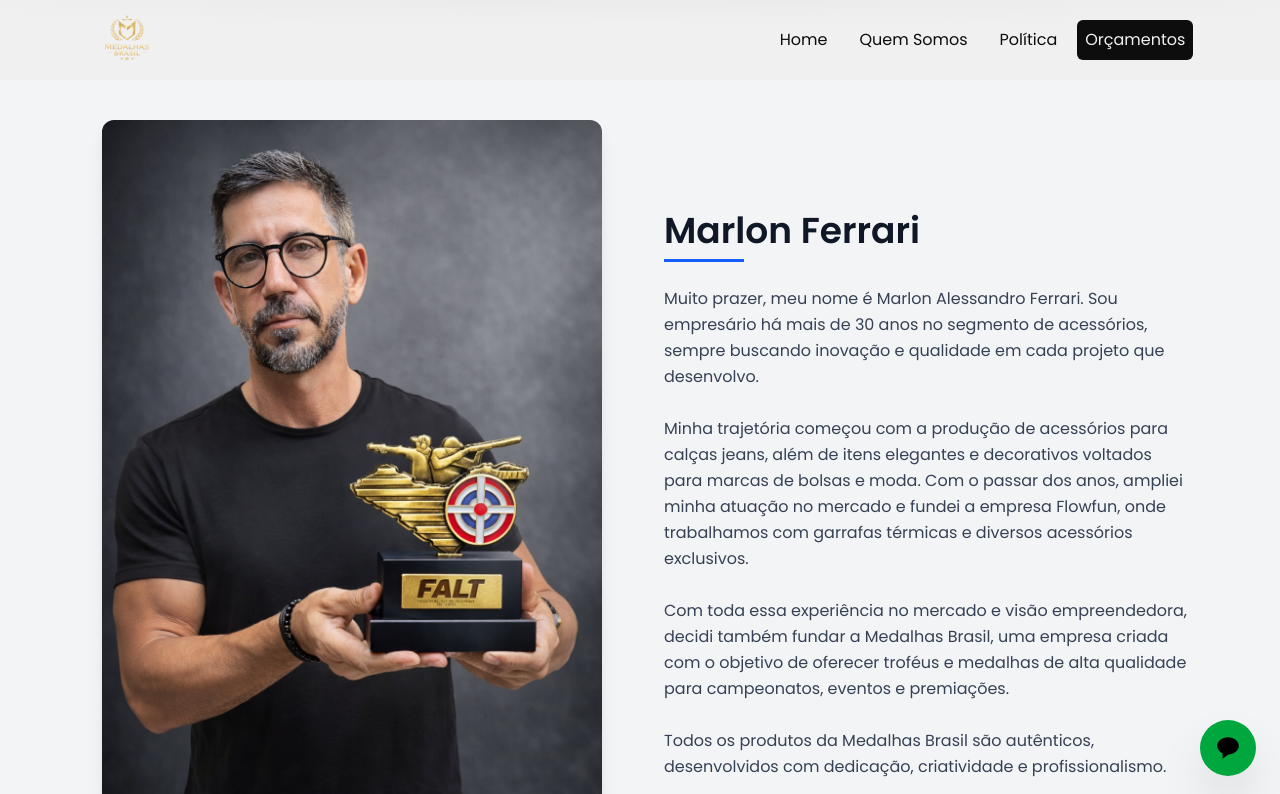
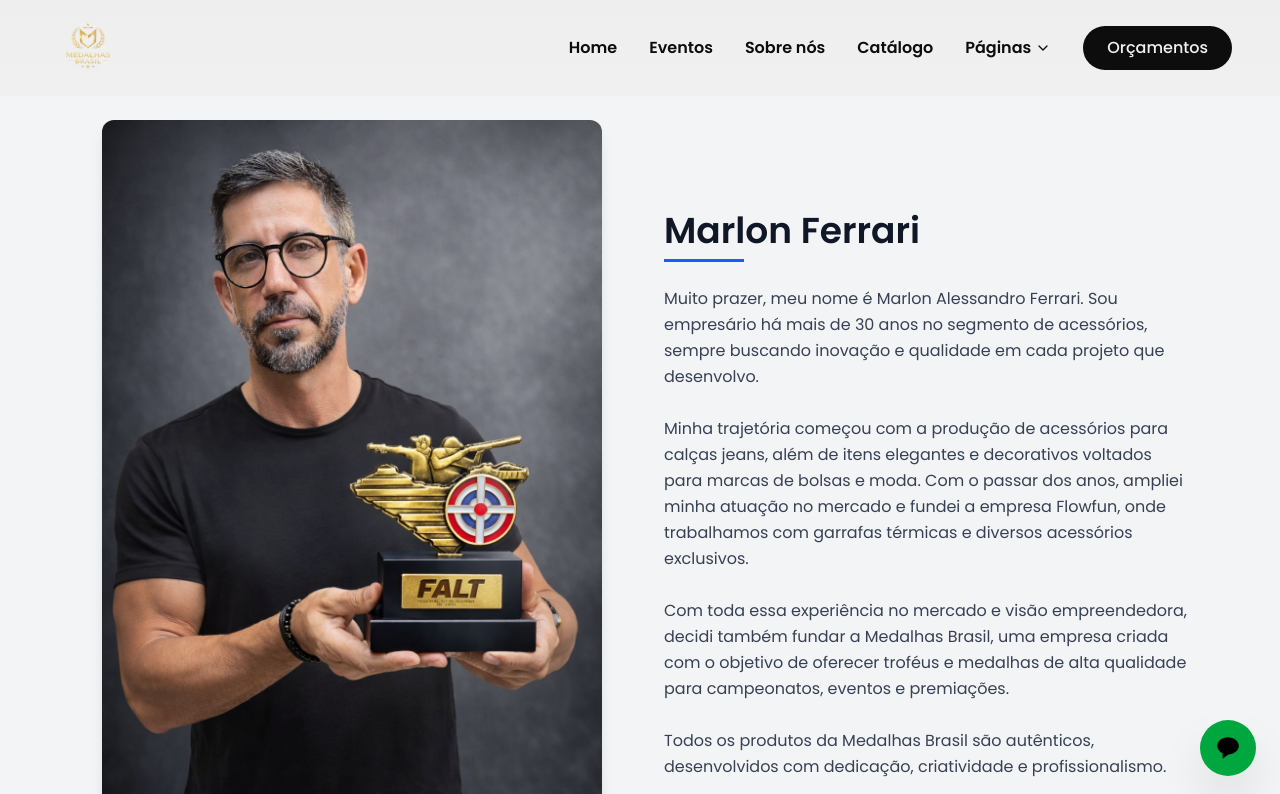
Before and after one commit to Equipe-NextSolve/medalhas-brasil, a Next.js app: page /About in a window 1280 px wide. Shown: the top 794 px of the page. Built offline with nearby package versions, Linux system fonts and the light colour scheme.

Commit message:
Melhorando o Header pro completo!
Melhorei o Header, trazendo uma estilização melhor, mais links de acesso ao site principalmente na página principal.

troquei as imagens do conteúdo inciial e refiz os links de acesso.

```diff
--- a/src/app/globals.css
+++ b/src/app/globals.css
@@ -5,6 +5,7 @@
 * {
   box-sizing: border-box;
   scrollbar-width: none;
+  scroll-behavior: smooth;
   font-family: "Poppins", sans-serif;
   user-select: none;
 }
--- a/src/components/Home/ContentInitial.jsx
+++ b/src/components/Home/ContentInitial.jsx
@@ -41,7 +41,7 @@
     ]
 
     return (
-        <section className='relative w-full min-h-screen py-16 overflow-hidden bg-linear-to-br from-darkGray via-[#262626] to-[#1a1a1a]'>
+        <section className='relative w-full min-h-screen py-16 overflow-hidden bg-linear-to-br from-darkGray via-[#262626] to-[#1a1a1a]' id='events'>
 
             <div className="absolute top-0 left-0 w-25 h-25 bg-gray/10 blur-[60px] rounded-full"></div>
             <div className="absolute bottom-0 right-0 w-25 h-25 bg-white/5 blur-[60px] rounded-full"></div>
--- a/src/layout/Header/Header.jsx
+++ b/src/layout/Header/Header.jsx
@@ -9,19 +9,13 @@
     const [isMobile, setIsMobile] = useState(false);
 
     useEffect(() => {
-        const checkScreen = () => {
-            setIsMobile(window.innerWidth <= 748);
-        };
-
+        const checkScreen = () => setIsMobile(window.innerWidth <= 748);
         checkScreen();
 
-        const handleScroll = () => {
-            setScrolled(window.scrollY > 20);
-        };
+        const handleScroll = () => setScrolled(window.scrollY > 20);
 
         window.addEventListener("scroll", handleScroll, { passive: true });
         window.addEventListener("resize", checkScreen);
-
         return () => {
             window.removeEventListener("scroll", handleScroll);
             window.removeEventListener("resize", checkScreen);
@@ -29,16 +23,22 @@
     }, []);
 
     return (
-        <header className={`flex fixed top-0 w-full h-20 z-50 transition-all duration-300 bg-[#f0f0f0] ${scrolled ? "shadow-sm" : ""}`}style={{backgroundImage: `radial-gradient(ellipse 100% 80% at 50% -20%, rgba(191,191,191,0.15) 0%, transparent 70%)`,}}>
+        <header
+            className={`fixed top-0 w-full z-50 transition-all duration-500 border-b
+            ${scrolled
+                    ? "h-16 bg-white/80 backdrop-blur-md border-gray/20 shadow-md"
+                    : "h-24 bg-white border-transparent"}`}>
+            <div className="absolute inset-0 pointer-events-none opacity-40" style={{ background: 'linear-gradient(to bottom, rgba(191,191,191,0.08), transparent)' }}/>
 
-            <section className="max-w-7xl mx-auto flex items-center justify-around h-full py-10 px-10 w-full">
-                <Logo />
+            <section className="relative max-w-7xl mx-auto flex items-center justify-between h-full px-6 lg:px-12">
 
-                <div className="max-[748px]:hidden">
-                    <Navigation />
-                </div>
+                <div className="shrink-0 hover:scale-105 transition-transform duration-300"><Logo /></div>
 
-                {isMobile && <SideBar />}
+                <div className="hidden md:flex items-center"><Navigation /></div>
+
+                {isMobile && (
+                    <div className="p-2 rounded-lg bbg-gray/10 hover:bg-gray/20 transition-colors"><SideBar /></div>
+                )}
             </section>
         </header>
     );
--- a/src/layout/Header/Logo.jsx
+++ b/src/layout/Header/Logo.jsx
@@ -4,18 +4,16 @@
 
 export default function Logo() {
     return (
-        <div className='w-150'>
-            <div className='m-0 h-20 w-20'>
         <Link href='/'>
+            <div className='h-20 w-20'>
                 <Image
                     width={300}
                     height={300}
                     src='/logo2.png'
                     alt='logo'
-                        className=''
+                    className='w-full h-full object-contain'
                 />
+            </div>
         </Link>
-            </div>
-        </div>
     )
 }
--- a/src/layout/Header/Navigation.jsx
+++ b/src/layout/Header/Navigation.jsx
@@ -1,30 +1,58 @@
-import React from 'react'
-import Link from 'next/link'
+"use client";
+import React from 'react';
+import Link from 'next/link';
+import { ChevronDown } from 'lucide-react';
 
 export default function Navigation() {
     const dtLinks = [
         { label: 'Home', href: '/' },
-        { label: 'Quem Somos', href: '/About' },
-        { label: 'Política', href: '/Politics' },
-    ]
+        { label: 'Eventos', href: '#events' },
+        { label: 'Sobre nós', href: '#about' },
+        { label: 'Catálogo', href: '#catalago' },
+        {
+            label: 'Páginas',
+            href: '#',
+            drop: [
+                { label: 'Sobre nossa Empresa', href: '/About' },
+                { label: 'Politica de Privacidade', href: '/Politics' },
+                { label: 'Orçamento', href: '/budget' },
+            ]
+        },
+    ];
 
     return (
-        <nav className='w-650px flex justify-end items-center'>
-            <div className='flex justify-content items-center gap-5'>
-                <ul className='flex justify-content items-center gap-4 md:gap-8'>
-                    {dtLinks.map((link, index) => (
-                        <li key={index}>
-                            <Link href={link.href} className='
-                            text-black
-                            transition-all duration-300
-                            hover:text-1xl
-                            hover:text-yellow
-                            font-700'>{link.label}</Link>
-                        </li>
-                    ))}
-                </ul>
-                <Link href='/budget' className="bg-black text-white p-2 rounded-md hover:bg-gray-800 transition">Orçamentos</Link>
-            </div>
+        <nav className='flex items-center'>
+            <ul className='flex items-center gap-6 md:gap-8'>
+                {dtLinks.map((link, index) => (
+                    <li key={index} className="relative group py-2">
+                        {link.drop ? (
+                            <div className="flex items-center gap-1 cursor-pointer text-black font-semibold hover:text-yellow transition-colors duration-200">
+                                <span>{link.label}</span>
+                                <ChevronDown size={16} className="transition-transform duration-300 group-hover:rotate-180" />
+
+                                <div className="absolute top-full left-0 mt-2 w-52 bg-white border border-gray/20 shadow-xl rounded-xl opacity-0 invisible translate-y-2 group-hover:opacity-100 group-hover:visible group-hover:translate-y-0 transition-all duration-300 z-60">
+                                    <div className="py-2 flex flex-col">
+                                        {link.drop.map((sub, i) => (
+                                            <Link key={i} href={sub.href} className="px-4 py-2 text-sm text-darkGray hover:bg-gray/10 hover:text-blue transition-colors">
+                                                {sub.label}
+                                            </Link>
+                                        ))}
+                                    </div>
+                                </div>
+                            </div>
+                        ) : (
+                            <Link href={link.href} className='relative text-black font-semibold hover:text-yellow transition-colors duration-200'>
+                                {link.label}
+                                <span className="absolute -bottom-1 left-0 w-0 h-0.5 bg-yellow transition-all duration-300 group-hover:w-full" />
+                            </Link>
+                        )}
+                    </li>
+                ))}
+            </ul>
+
+            <Link href='/budget' className="ml-8 bg-black text-white px-6 py-2.5 rounded-full font-medium hover:bg-blue hover:shadow-lg transition-all duration-300 active:scale-95">
+                Orçamentos
+            </Link>
         </nav>
-    )
+    );
 }
--- a/src/layout/Header/SideBar.jsx
+++ b/src/layout/Header/SideBar.jsx
@@ -3,14 +3,15 @@
 import { useState, useEffect, useRef } from "react";
 import Link from "next/link";
 import { usePathname } from "next/navigation";
-import { FaBars, FaTimes } from "react-icons/fa";
+import { FaBars, FaTimes, FaChevronDown } from "react-icons/fa";
 
 export default function SideBar() {
   const [isOpen, setIsOpen] = useState(false);
+  const [pagesOpen, setPagesOpen] = useState(false);
   const pathname = usePathname();
   const sidebarRef = useRef(null);
 
-  const toggleMenu = () => setIsOpen(!isOpen);
+  const toggleMenu = () => setIsOpen((prev) => !prev);
   const closeMenu = () => setIsOpen(false);
 
   useEffect(() => {
@@ -19,85 +20,79 @@
 
   useEffect(() => {
     document.body.style.overflow = isOpen ? "hidden" : "auto";
+    return () => { document.body.style.overflow = "auto"; };
   }, [isOpen]);
 
   useEffect(() => {
-    const handleClickOutside = (event) => {
-      if (
-        sidebarRef.current &&
-        !sidebarRef.current.contains(event.target)
-      ) {
+    const handleClickOutside = (e) => {
+      if (sidebarRef.current && !sidebarRef.current.contains(e.target)) {
         closeMenu();
       }
     };
-
-    if (isOpen) {
-      document.addEventListener("mousedown", handleClickOutside);
-    }
-
-    return () =>
-      document.removeEventListener("mousedown", handleClickOutside);
+    if (isOpen) document.addEventListener("mousedown", handleClickOutside);
+    return () => document.removeEventListener("mousedown", handleClickOutside);
   }, [isOpen]);
 
-  const links = [
+  const mainLinks = [
     { label: "Home", href: "/" },
-    { label: "Quem Somos", href: "/About" },
-    { label: "Política", href: "/Politics" },
-    { label: "Orçamento", href: "/budget" },
+    { label: "Eventos", href: "/eventos" },
+    { label: "Sobre nós", href: "/sobre" },
+    { label: "Catálogo", href: "/catalogo" },
+  ];
+
+  const subLinks = [
+    { label: "Política de Privacidade", href: "/politica" },
+    { label: "Termos de Uso", href: "/termos" },
+    { label: "FAQ", href: "/faq" },
   ];
 
   return (
-    <section className="relative z-[1000]">
+    <section className="relative z-1000">
 
-      <button
-        onClick={toggleMenu}
-        aria-label="Abrir menu"
-        className="flex items-center justify-center w-10 h-10 rounded-lg text-[#0D0D0D] hover:bg-[#D99923]/10 transition"
-      >
-        <FaBars className="text-xl" />
+      <button onClick={toggleMenu} aria-label={isOpen ? "Fechar menu" : "Abrir menu"} className="flex items-center justify-center w-10 h-10 rounded-lg text-black hover:bg-yellow/10 transition-colors duration-200">
+        {isOpen
+          ? <FaTimes className="text-xl text-yellow transition-all duration-300" />
+          : <FaBars className="text-xl transition-all duration-300" />
+        }
       </button>
 
-      <div
-        className={`fixed inset-0 z-[998] transition duration-300 ${isOpen
-            ? "bg-black/30 backdrop-blur-sm opacity-100"
-            : "opacity-0 pointer-events-none"
-          }`}
-      />
+      <div onClick={closeMenu} className={`fixed inset-0 z-998 transition-all duration-300 ${
+          isOpen
+            ? "bg-black/40 backdrop-blur-sm opacity-100"
+            : "opacity-0 pointer-events-none"}`}/>
 
       <aside
         ref={sidebarRef}
-        className={`fixed top-0 right-0 z-[999] h-screen w-[300px] bg-[#f0f0f0] shadow-[-10px_0_40px_rgba(0,0,0,0.15)]
-        transform transition-transform duration-300 ease-in-out
-        ${isOpen ? "translate-x-0" : "translate-x-full"}`}
+        className={`fixed top-0 right-0 z-999 h-screen w-75 bg-white
+          shadow-[-12px_0_50px_rgba(0,0,0,0.12)]
+          transform transition-transform duration-300 ease-in-out
+          flex flex-col
+          ${isOpen ? "translate-x-0" : "translate-x-full"}`}
       >
-        <div className="flex items-center justify-between px-6 py-5 border-b border-[#BFBFBF]/30">
-          <span className="text-sm font-semibold tracking-wider text-[#BFBFBF] uppercase">
-            Menu
-          </span>
 
-          <button
-            onClick={closeMenu}
-            aria-label="Fechar menu"
-            className="flex items-center justify-center w-8 h-8 rounded-lg text-[#BFBFBF] hover:bg-[#D99923]/10 hover:text-[#D99923] transition"
-          >
+        <div className="flex items-center justify-between px-6 py-5 border-b border-gray/30">
+          <span className="text-xs font-bold tracking-[0.2em] text-gray uppercase">Navegação</span>
+          <button onClick={closeMenu} aria-label="Fechar menu"
+            className="flex items-center justify-center w-8 h-8 rounded-lg text-gray hover:bg-yellow/10 hover:text-yellow transition-colors duration-200">
             <FaTimes />
           </button>
         </div>
 
-        <nav className="flex flex-col px-4 py-4 gap-1">
-
-          {links.map((link) => {
+        <nav className="flex flex-col px-4 py-4 gap-1 flex-1 overflow-y-auto">
+          {mainLinks.map((link, i) => {
             const active = pathname === link.href;
-
             return (
-              <Link
-                key={link.href}
-                href={link.href}
-                onClick={closeMenu}
-                className={`px-4 py-3 rounded-lg font-medium transition-all
-                ${active
-                    ? "bg-[#D99923]/15 text-[#D99923]"
-                    : "text-[#0D0D0D] hover:bg-[#D99923]/10 hover:text-[#D99923]"
+              <Link key={link.href} href={link.href} onClick={closeMenu}
+                style={{
+                  animationDelay: isOpen ? `${i * 60}ms` : "0ms",
+                  animation: isOpen ? "slideInRight 0.3s ease forwards" : "none",
+                  opacity: 0,
+                }}
+                className={`relative px-4 py-3 rounded-lg font-semibold transition-all duration-200
+                  border-l-2
+                  ${active
+                    ? "bg-yellow/12 text-yellow border-yellow"
+                    : "text-black hover:bg-yellow/8 hover:text-yellow border-transparent hover:border-yellow/40"
                   }`}
               >
                 {link.label}
@@ -105,12 +100,79 @@
             );
           })}
 
+          <div
+            style={{
+              animationDelay: isOpen ? `${mainLinks.length * 60}ms` : "0ms",
+              animation: isOpen ? "slideInRight 0.3s ease forwards" : "none",
+              opacity: 0,
+            }}
+          >
+            <button
+              onClick={() => setPagesOpen((prev) => !prev)}
+              className={`w-full flex items-center justify-between px-4 py-3 rounded-lg font-semibold transition-all duration-200
+                border-l-2
+                ${pagesOpen
+                  ? "bg-yellow/12 text-yellow border-yellow"
+                  : "text-black hover:bg-yellow/8 hover:text-yellow border-transparent hover:border-yellow/40"
+                }`}
+            >
+              <span>Páginas</span>
+              <FaChevronDown
+                className={`text-sm transition-transform duration-300 ${pagesOpen ? "rotate-180" : ""}`}
+              />
+            </button>
+
+            <div className={`overflow-hidden transition-all duration-300 ease-in-out ${ pagesOpen ? "max-h-48 opacity-100" : "max-h-0 opacity-0"}`}>
+              <div className="flex flex-col ml-4 mt-1 gap-0.5 border-l border-gray/30 pl-3">
+                {subLinks.map((sub) => {
+                  const active = pathname === sub.href;
+                  return (
+                    <Link
+                      key={sub.href}
+                      href={sub.href}
+                      onClick={closeMenu}
+                      className={`px-3 py-2.5 rounded-lg text-sm font-medium transition-all duration-200
+                        ${active
+                          ? "text-yellow bg-yellow/10"
+                          : "text-darkGray hover:text-yellow hover:bg-yellow/8"
+                        }`}
+                    >
+                      {sub.label}
+                    </Link>
+                  );
+                })}
+              </div>
+            </div>
+          </div>
+
+          <div className="my-3 border-t border-gray/25" />
+
+          <Link
+            href="/budget"
+            onClick={closeMenu}
+            style={{
+              animationDelay: isOpen ? `${(mainLinks.length + 1) * 60}ms` : "0ms",
+              animation: isOpen ? "slideInRight 0.3s ease forwards" : "none",
+              opacity: 0,
+            }}
+            className="mx-2 py-3 rounded-full bg-black text-white text-center font-semibold
+              hover:bg-blue transition-colors duration-300 active:scale-95"
+          >
+            Orçamentos
+          </Link>
         </nav>
-        <div className="absolute bottom-0 w-full px-6 py-4 border-t border-[#BFBFBF]/30">
-          <span className="text-sm font-semibold text-[#038C4C]">Medalhas Brasil</span>
+
+        <div className="px-6 py-4 border-t border-gray/30">
+          <span className="text-sm font-bold text-yellow">Medalhas Brasil</span>
         </div>
+      </aside>
 
-      </aside>
+      <style>{`
+        @keyframes slideInRight {
+          from { opacity: 0; transform: translateX(16px); }
+          to   { opacity: 1; transform: translateX(0); }
+        }
+      `}</style>
     </section>
   );
 }
```
Also changed, not shown: src/components/Home/CardsProduts.jsx (+4 -9 lines). Lines whose indentation alone changed are shown as unchanged.
